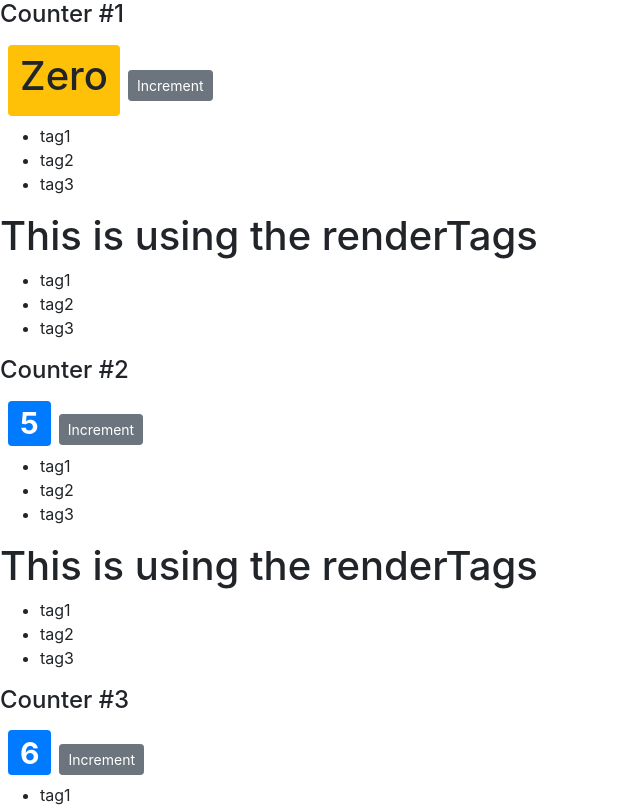
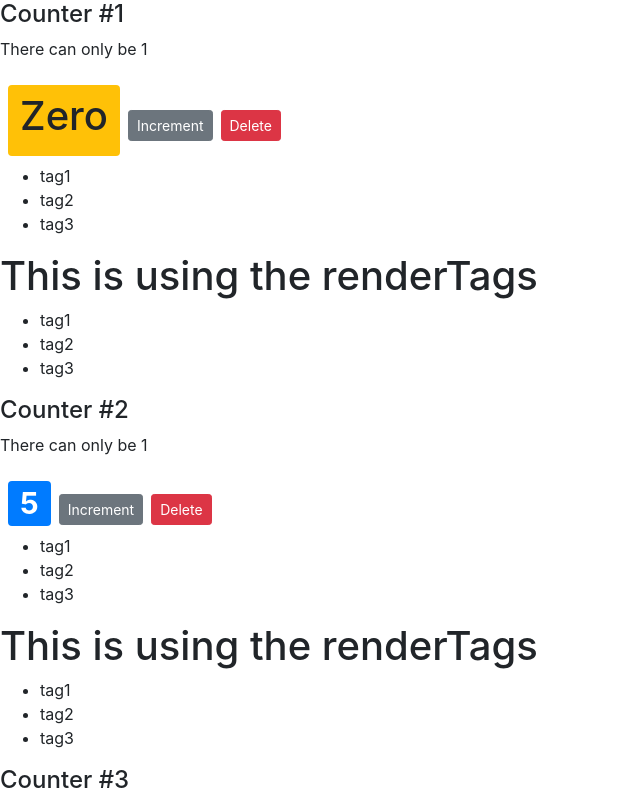
Before and after one commit to mcn1349/RestsUp-1, a React (Create React App) app in the folder react study so far/other study binge/counter/: page / in a window 1280 px wide. Shown: the top 806 px of the page, without its empty margins (0-640 px from the left). Built offline with nearby package versions, Linux system fonts and the light colour scheme.

Commit message:
changing value tutorial up
I need to go now

```diff
--- a/react study so far/other study binge/counter/src/components/counter.jsx
+++ b/react study so far/other study binge/counter/src/components/counter.jsx
@@ -42,7 +42,7 @@ class Counter extends Component {
     let classes = this.getBadgeClasses();
 
     //showing how properties work
-    console.log('props', this.props);
+    //console.log('props', this.props);
 
     return (
 
@@ -62,6 +62,8 @@ class Counter extends Component {
           className="btn btn-secondary btn-sm">
           Increment
         </button>
+        <button onClick={() => this.props.onDelete(this.props.id)} className="btn btn-danger btn-sm m-2">Delete</button>
+
         {/* Use the map method to use as a loop to get a list. Must include key value */}
         <ul>
           {this.state.tags.map(tag => (
--- a/react study so far/other study binge/counter/src/components/counters.jsx
+++ b/react study so far/other study binge/counter/src/components/counters.jsx
@@ -11,14 +11,25 @@ class Counters extends Component {
           {id: 4, value: 7}
       ]
   };
+  //You can create functions and pass it to the parameter to change the state of the component from outside
+  handleDelete = (id) => {
+      var list = this.state.counters.filter(c=> c.id !== id);
+      this.setState({counters: list});
+
+  }
   //Using properties is like using parameters. An easy way to understand this is imagine
   //those components are classes (well they are) and those values inside are parameters and states are global variables
+  //A more accurate answer is that state can be changed, while props cannot be changed, unless an update.
+  //States are local variables to that component only. Do not attempt to change the prop value within the component class
+  //Children inside will pass on as an array depending on the order its going from top to bottom
   render() {
     return (
       <React.Fragment>
           {this.state.counters.map(counter =>
-          <Counter key={counter.id} value={counter.value}>
+          <Counter key={counter.id} id={counter.id} value={counter.value} onDelete={this.handleDelete}>
             <h4>Counter #{counter.id}</h4>
+            {/* Forcing this to always be one */}
+            <p>There can only be {counter.id / counter.id}</p>
           </Counter>
           )}
       </React.Fragment>
```
